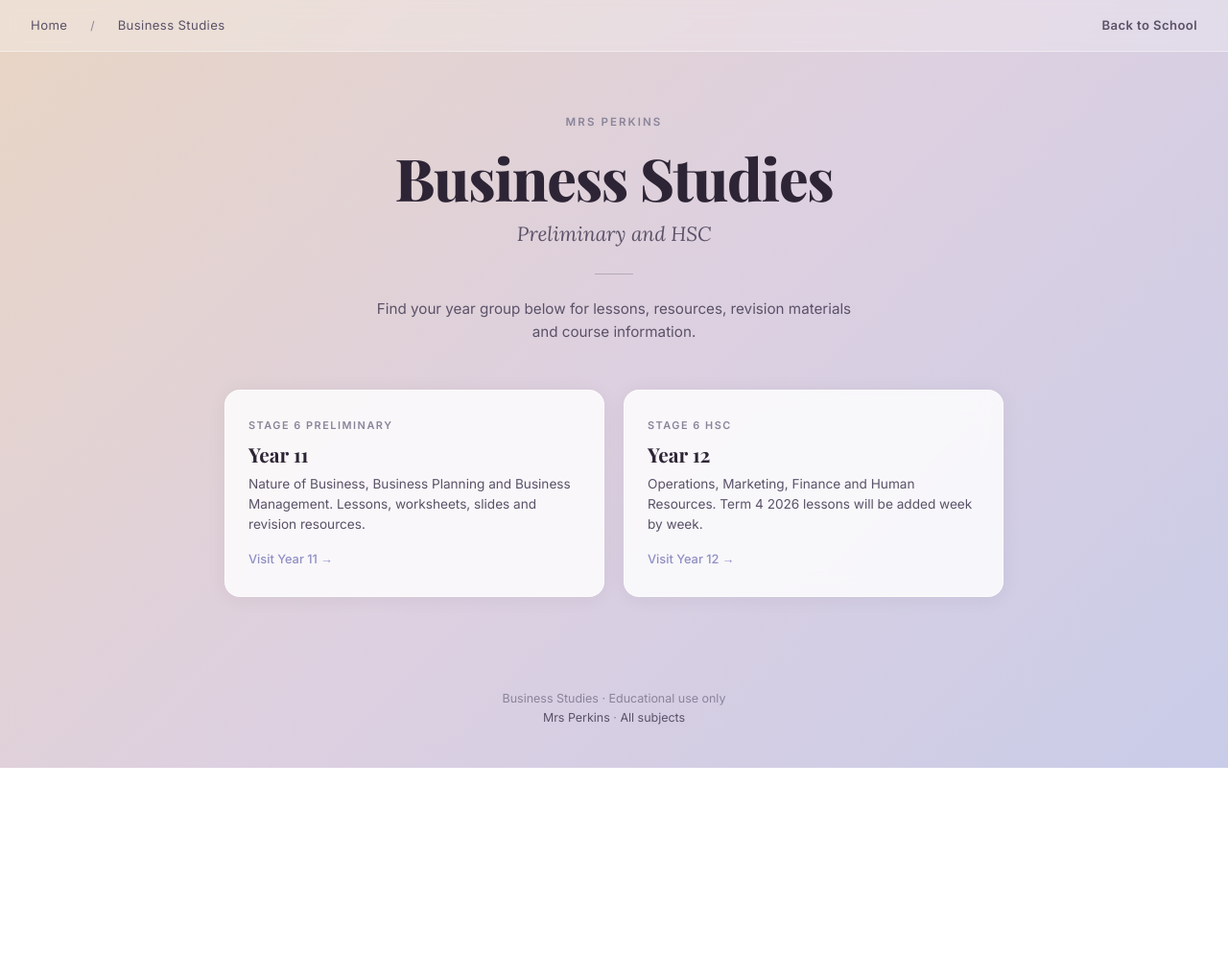
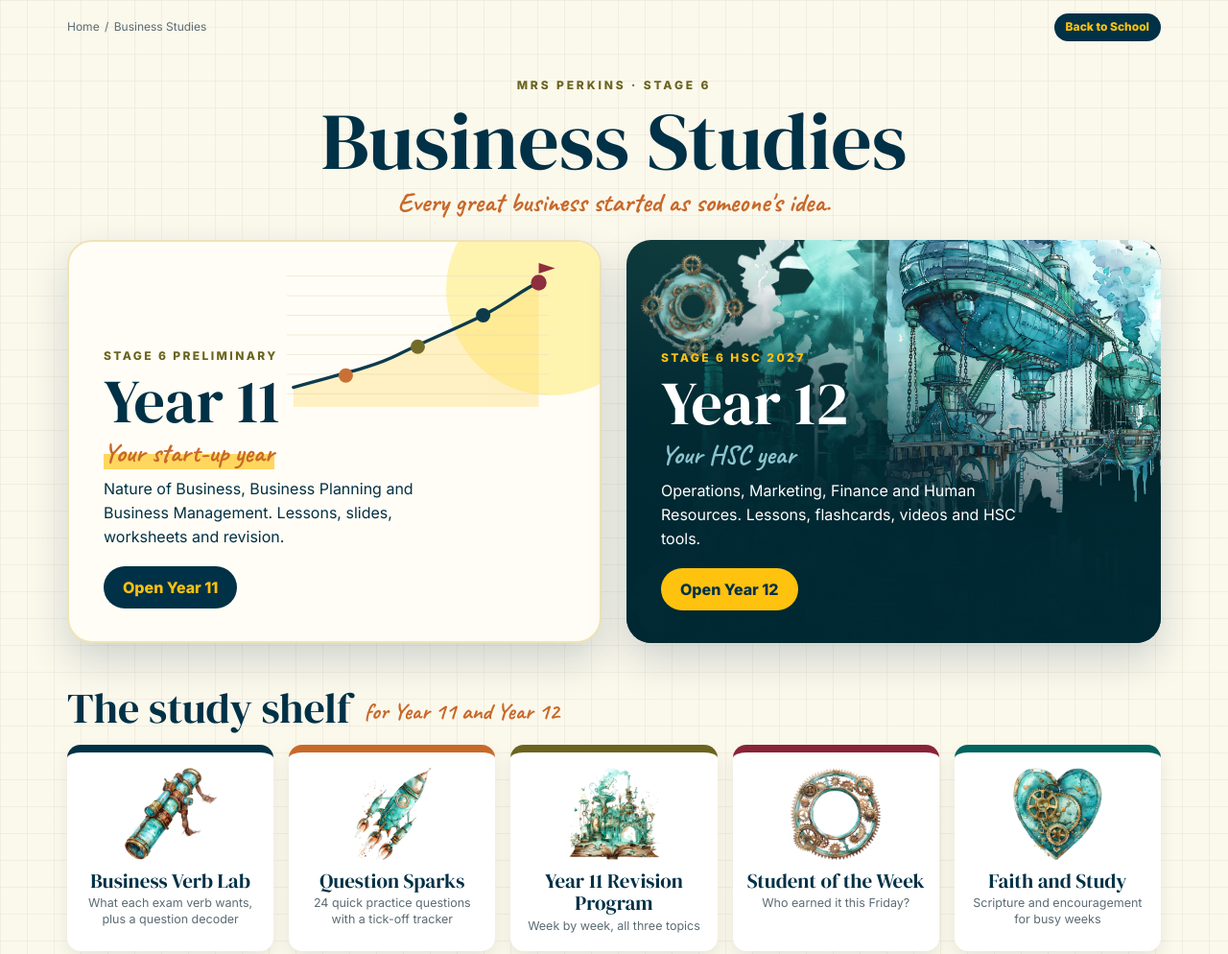
Before and after one commit to mrsperkinsteacher/business, a plain HTML site: page index.html in a window 1280 px wide. Shown: the top 994 px of the page at 96% size. Before the commit the page ends 800 px from the top, so only its background shows below. Drawn offline with nearby package versions, Linux system fonts and the light colour scheme.

```diff
--- a/index.html
+++ b/index.html
@@ -1,195 +1,78 @@
 <!DOCTYPE html>
-<html lang="en">
+<html lang="en-AU">
 <head>
 <meta charset="UTF-8">
 <meta name="viewport" content="width=device-width, initial-scale=1.0">
 <title>Business Studies - Mrs Perkins</title>
-<link href="https://fonts.googleapis.com/css2?family=Playfair+Display:wght@700;800&family=Lora:ital@1&family=Inter:wght@400;500;600&display=swap" rel="stylesheet">
+<meta name="description" content="Mrs Perkins' Business Studies - Year 11 and Year 12 lessons, revision and study tools.">
+<link rel="preconnect" href="https://fonts.googleapis.com">
+<link href="https://fonts.googleapis.com/css2?family=DM+Serif+Display:ital@0;1&family=Inter:wght@400;600;800&family=Caveat:wght@700&display=swap" rel="stylesheet">
 <style>
-  :root {
-    --grad-start: #e8d5c4;
-    --grad-mid: #ddd0e0;
-    --grad-end: #c9cce8;
-    --text-dark: #2d2535;
-    --text-mid: #5a5268;
-    --text-light: #8a849a;
-    --card-bg: rgba(255,255,255,0.82);
-    --card-border: rgba(255,255,255,0.6);
-    --accent-warm: #c9a98a;
-    --accent-cool: #8f8fc4;
-  }
-  * { box-sizing: border-box; margin: 0; padding: 0; }
-  body {
-    font-family: 'Inter', system-ui, sans-serif;
-    min-height: 100vh;
-    background: linear-gradient(135deg, var(--grad-start) 0%, var(--grad-mid) 50%, var(--grad-end) 100%);
-    background-attachment: fixed;
-    color: var(--text-dark);
-    line-height: 1.6;
-  }
-  nav {
-    padding: 1rem 2rem;
-    display: flex;
-    align-items: center;
-    gap: 1.5rem;
-    background: rgba(255,255,255,0.25);
-    backdrop-filter: blur(8px);
-    border-bottom: 1px solid rgba(255,255,255,0.4);
-  }
-  nav a { color: var(--text-mid); text-decoration: none; font-size: 0.82rem; letter-spacing: 0.03em; transition: color 0.15s; }
-  nav a:hover { color: var(--text-dark); }
-  nav .sep { color: var(--text-light); font-size: 0.75rem; }
-
-  .hero {
-    text-align: center;
-    padding: 4rem 1.5rem 3rem;
-  }
-  .hero-eyebrow {
-    font-size: 0.72rem;
-    font-weight: 600;
-    letter-spacing: 0.18em;
-    text-transform: uppercase;
-    color: var(--text-light);
-    margin-bottom: 1rem;
-  }
-  .hero h1 {
-    font-family: 'Playfair Display', serif;
-    font-size: clamp(2.2rem, 6vw, 3.8rem);
-    font-weight: 800;
-    color: var(--text-dark);
-    letter-spacing: -0.02em;
-    line-height: 1.1;
-    margin-bottom: 0.5rem;
-  }
-  .hero-sub {
-    font-family: 'Lora', serif;
-    font-style: italic;
-    font-size: clamp(1rem, 2.5vw, 1.3rem);
-    color: var(--text-mid);
-    margin-bottom: 1.5rem;
-  }
-  .hero-rule {
-    width: 40px;
-    height: 1px;
-    background: var(--text-light);
-    margin: 0 auto 1.5rem;
-    opacity: 0.5;
-  }
-  .hero p {
-    font-size: 0.95rem;
-    color: var(--text-mid);
-    max-width: 520px;
-    margin: 0 auto;
-  }
-
-  .cards {
-    display: grid;
-    grid-template-columns: repeat(auto-fit, minmax(260px, 1fr));
-    gap: 1.25rem;
-    max-width: 860px;
-    margin: 0 auto 4rem;
-    padding: 0 1.5rem;
-  }
-
-  .card {
-    background: var(--card-bg);
-    backdrop-filter: blur(10px);
-    border: 1px solid var(--card-border);
-    border-radius: 16px;
-    padding: 1.75rem 1.5rem;
-    box-shadow: 0 2px 20px rgba(45,37,53,0.06);
-    text-decoration: none;
-    display: flex;
-    flex-direction: column;
-    gap: 0.5rem;
-    transition: transform 0.15s, box-shadow 0.15s;
-  }
-  .card:hover {
-    transform: translateY(-2px);
-    box-shadow: 0 6px 28px rgba(45,37,53,0.10);
-  }
-  .card.disabled {
-    opacity: 0.55;
-    cursor: default;
-    pointer-events: none;
-  }
-  .card-eyebrow {
-    font-size: 0.68rem;
-    font-weight: 700;
-    letter-spacing: 0.14em;
-    text-transform: uppercase;
-    color: var(--text-light);
-  }
-  .card h2 {
-    font-family: 'Playfair Display', serif;
-    font-size: 1.3rem;
-    font-weight: 700;
-    color: var(--text-dark);
-    line-height: 1.2;
-  }
-  .card p {
-    font-size: 0.85rem;
-    color: var(--text-mid);
-    line-height: 1.55;
-    flex: 1;
-  }
-  .card-link {
-    font-size: 0.8rem;
-    color: var(--accent-cool);
-    font-weight: 500;
-    margin-top: 0.5rem;
-  }
-  .card.disabled .card-link {
-    color: var(--text-light);
-  }
-
-  footer {
-    text-align: center;
-    padding: 2rem 1rem;
-    font-size: 0.78rem;
-    color: var(--text-light);
-  }
-  footer a { color: var(--text-mid); text-decoration: none; }
-  footer a:hover { color: var(--text-dark); }
+*{box-sizing:border-box}
+body{margin:0;font:16px/1.55 Inter,system-ui,sans-serif;color:#1f2a30;background:#fbf8ec;background-image:linear-gradient(rgba(107,100,32,.06) 1px,transparent 1px),linear-gradient(90deg,rgba(107,100,32,.06) 1px,transparent 1px);background-size:28px 28px}
+a{color:inherit;text-decoration:none} h1,h2{text-wrap:balance}
+.wrap{max-width:1180px;margin:0 auto;padding:0 20px}
+.trail{display:flex;justify-content:space-between;align-items:center;font-size:12px;padding:14px 0 6px;color:#5b6b73}
+.trail a:hover{text-decoration:underline} .trail i{margin:0 .45em;font-style:normal}
+.trail .ilearn{font-weight:700;background:#003146;color:#ffc20e;padding:5px 12px;border-radius:20px}
+.top{text-align:center;padding:26px 0 22px}
+.top small{font-weight:800;letter-spacing:.24em;font-size:12px;color:#6b6420}
+.top h1{margin:6px 0 4px;font:400 clamp(48px,7vw,84px)/1 "DM Serif Display",serif;color:#003146}
+.top p{margin:0;font:700 28px Caveat,cursive;color:#c8692a}
+.doors{display:grid;grid-template-columns:1fr 1fr;gap:26px}
+.door{position:relative;border-radius:26px;overflow:hidden;min-height:420px;padding:34px 36px;display:flex;flex-direction:column;justify-content:flex-end;box-shadow:0 18px 40px rgba(0,49,70,.18);transition:transform .25s,box-shadow .25s}
+.door:hover{transform:translateY(-6px);box-shadow:0 26px 50px rgba(0,49,70,.26)}
+.door>*:not(svg):not(img){position:relative;z-index:2}
+.door .k{font-weight:800;letter-spacing:.2em;font-size:12px}
+.door h2{margin:6px 0 4px;font:400 64px/1 "DM Serif Display",serif}
+.door .tag{font:700 28px Caveat,cursive}
+.door p{margin:8px 0 0;max-width:24em}
+.door .go{margin-top:18px;align-self:flex-start;font-weight:800;border-radius:30px;padding:10px 20px}
+.y11{background:#fffdf5;border:2px solid #efe3b8;color:#003146}
+.y11 .k{color:#6b6420} .y11 .tag{color:#c8692a} .y11 .tag span{background:linear-gradient(transparent 55%,#ffd75e 55%)}
+.y11 .go{background:#003146;color:#ffc20e}
+.y11 svg{position:absolute;right:18px;top:22px;width:62%;height:150px;opacity:.95}
+.y11::before{content:"";position:absolute;right:-60px;top:-60px;width:220px;height:220px;border-radius:50%;background:#fff3b0}
+.y12::after{content:"";position:absolute;inset:0;z-index:1;background:linear-gradient(200deg,rgba(0,40,50,0) 30%,rgba(0,40,50,.9) 62%)}
+.y12{color:#fff;background:linear-gradient(180deg,rgba(0,49,70,.0) 20%,rgba(0,40,50,.92) 72%),url(year12/assets/tsp/ts24.webp) center/cover,#0f3b3d}
+.y12 .k{color:#ffc20e} .y12 .tag{color:#8ac5cf}
+.y12 .air{position:absolute;right:-24px;top:-28px;width:56%;filter:drop-shadow(0 12px 20px rgba(0,0,0,.4))}
+.y12 .gear{z-index:2;position:absolute;left:24px;top:24px;width:90px;opacity:.85;animation:spin 40s linear infinite}
+@keyframes spin{to{transform:rotate(360deg)}}
+@media (prefers-reduced-motion:reduce){.y12 .gear{animation:none}}
+.y12 .go{background:#ffc20e;color:#003146}
+.sh{display:flex;align-items:end;gap:14px;flex-wrap:wrap;margin:46px 0 16px}
+.sh h2{margin:0;font:400 clamp(32px,4vw,44px)/1 "DM Serif Display",serif;color:#003146}
+.sh p{margin:0 0 4px;font:700 24px Caveat,cursive;color:#c8692a}
+.shelf{display:grid;grid-template-columns:repeat(5,1fr);gap:16px;padding-bottom:18px;border-bottom:14px solid #b8864b;box-shadow:0 10px 0 -4px #8f6434;border-radius:0 0 4px 4px}
+.book{background:#fff;border-radius:14px;border-top:8px solid var(--c);padding:16px 14px 18px;text-align:center;box-shadow:0 8px 18px rgba(0,0,0,.08);display:flex;flex-direction:column;align-items:center;gap:4px;transition:transform .2s}
+.book:hover{transform:translateY(-5px) rotate(-1deg)}
+.book img{height:96px;object-fit:contain;margin-bottom:6px}
+.book b{font:400 21px/1.1 "DM Serif Display",serif;color:#003146}
+.book small{font-size:12.5px;color:#5b6b73;line-height:1.35}
+footer{text-align:center;padding:40px 20px 44px;font-size:12.5px;color:#5b6b73} footer a{text-decoration:underline}
+@media(max-width:900px){.doors{grid-template-columns:1fr}.shelf{grid-template-columns:1fr 1fr}.door h2{font-size:52px}}
 </style>
 </head>
 <body>
-
-<nav>
-  <a href="https://mrsperkinsteacher.github.io/">Home</a>
-  <span class="sep">/</span>
-  <a href="https://mrsperkinsteacher.github.io/business/">Business Studies</a>
-  <a href="https://ilearn.gosford.spcc.nsw.edu.au/" style="margin-left:auto;font-weight:600">Back to School</a>
-</nav>
-
-<div class="hero">
-  <div class="hero-eyebrow">Mrs Perkins</div>
-  <h1>Business Studies</h1>
-  <div class="hero-sub">Preliminary and HSC</div>
-  <div class="hero-rule"></div>
-  <p>Find your year group below for lessons, resources, revision materials and course information.</p>
+<div class="wrap">
+<nav class="trail" aria-label="Breadcrumb"><span><a href="https://mrsperkinsteacher.github.io/">Home</a><i>/</i><span>Business Studies</span></span><a class="ilearn" href="https://ilearn.gosford.spcc.nsw.edu.au/">Back to School</a></nav>
+<header class="top"><small>MRS PERKINS &middot; STAGE 6</small><h1>Business Studies</h1><p>Every great business started as someone's idea.</p></header>
+<div class="doors">
+ <a class="door y11" href="https://mrsperkinsteacher.github.io/business/year11.html">
+  <svg viewBox="0 0 400 220" aria-hidden="true"><g stroke="#e8e1c8" stroke-width="1"><line x1="0" x2="400" y1="20" y2="20"/><line x1="0" x2="400" y1="50" y2="50"/><line x1="0" x2="400" y1="80" y2="80"/><line x1="0" x2="400" y1="110" y2="110"/><line x1="0" x2="400" y1="140" y2="140"/><line x1="0" x2="400" y1="170" y2="170"/><line x1="0" x2="400" y1="200" y2="200"/></g><path d="M10 190 C80 170 130 160 170 140 S260 100 300 80 360 40 385 30 L385 220 L10 220Z" fill="#ffd75e" opacity=".35"/><path d="M10 190 C80 170 130 160 170 140 S260 100 300 80 360 40 385 30" fill="none" stroke="#003146" stroke-width="5" stroke-linecap="round"/><circle cx="90" cy="172" r="11" fill="#c8692a"/><circle cx="200" cy="128" r="11" fill="#6b6420"/><circle cx="300" cy="80" r="11" fill="#003146"/><circle cx="385" cy="30" r="12" fill="#892338"/><path d="M385 30 V0 L410 8 L385 16" fill="#892338"/></svg>
+  <div class="k">STAGE 6 PRELIMINARY</div><h2>Year 11</h2><div class="tag"><span>Your start-up year</span></div>
+  <p>Nature of Business, Business Planning and Business Management. Lessons, slides, worksheets and revision.</p>
+  <span class="go">Open Year 11</span></a>
+ <a class="door y12" href="https://mrsperkinsteacher.github.io/business/year12.html">
+  <img class="gear" src="year12/assets/tsp/ts133.webp" alt=""><img class="air" src="year12/assets/tsp/ts30.webp" alt="">
+  <div class="k">STAGE 6 HSC 2027</div><h2>Year 12</h2><div class="tag">Your HSC year</div>
+  <p>Operations, Marketing, Finance and Human Resources. Lessons, flashcards, videos and HSC tools.</p>
+  <span class="go">Open Year 12</span></a>
 </div>
-
-<div class="cards">
-  <a class="card" href="https://mrsperkinsteacher.github.io/business/year11.html">
-    <div class="card-eyebrow">Stage 6 Preliminary</div>
-    <h2>Year 11</h2>
-    <p>Nature of Business, Business Planning and Business Management. Lessons, worksheets, slides and revision resources.</p>
-    <div class="card-link">Visit Year 11 &rarr;</div>
-  </a>
-
-  <a class="card" href="https://mrsperkinsteacher.github.io/business/year12.html">
-    <div class="card-eyebrow">Stage 6 HSC</div>
-    <h2>Year 12</h2>
-    <p>Operations, Marketing, Finance and Human Resources. Term 4 2026 lessons will be added week by week.</p>
-    <div class="card-link">Visit Year 12 &rarr;</div>
-  </a>
+<div class="sh"><h2>The study shelf</h2><p>for Year 11 and Year 12</p></div>
+<div class="shelf"><a class="book" href="https://mrsperkinsteacher.github.io/business/toolkit.html" style="--c:#003146"><img src="year12/assets/tsp/ts173.webp" alt=""><b>Business Verb Lab</b><small>What each exam verb wants, plus a question decoder</small></a><a class="book" href="https://mrsperkinsteacher.github.io/business/sparks.html" style="--c:#c8692a"><img src="year12/assets/tsp/ts200.webp" alt=""><b>Question Sparks</b><small>24 quick practice questions with a tick-off tracker</small></a><a class="book" href="https://mrsperkinsteacher.github.io/business/revision.html" style="--c:#6b6420"><img src="year12/assets/tsp/ts75.webp" alt=""><b>Year 11 Revision Program</b><small>Week by week, all three topics</small></a><a class="book" href="https://mrsperkinsteacher.github.io/business/year12/student-of-the-week.html" style="--c:#892338"><img src="year12/assets/tsp/ts139.webp" alt=""><b>Student of the Week</b><small>Who earned it this Friday?</small></a><a class="book" href="https://mrsperkinsteacher.github.io/faith-and-study/" style="--c:#00645f"><img src="year12/assets/tsp/ts47.webp" alt=""><b>Faith and Study</b><small>Scripture and encouragement for busy weeks</small></a></div>
 </div>
-
-<footer>
-  Business Studies &middot; Educational use only<br>
-  <a href="https://mrsperkinsteacher.github.io/">Mrs Perkins</a> &middot; <a href="https://mrsperkinsteacher.github.io/">All subjects</a>
-</footer>
-
+<footer>Business Studies &middot; Educational use only &middot; <a href="https://mrsperkinsteacher.github.io/">All subjects</a><br>Artwork: Turquoise Steampunk by WondersArtist.</footer>
 </body>
 </html>
```
Also changed, not shown: year12.html (+7 -7 lines).
